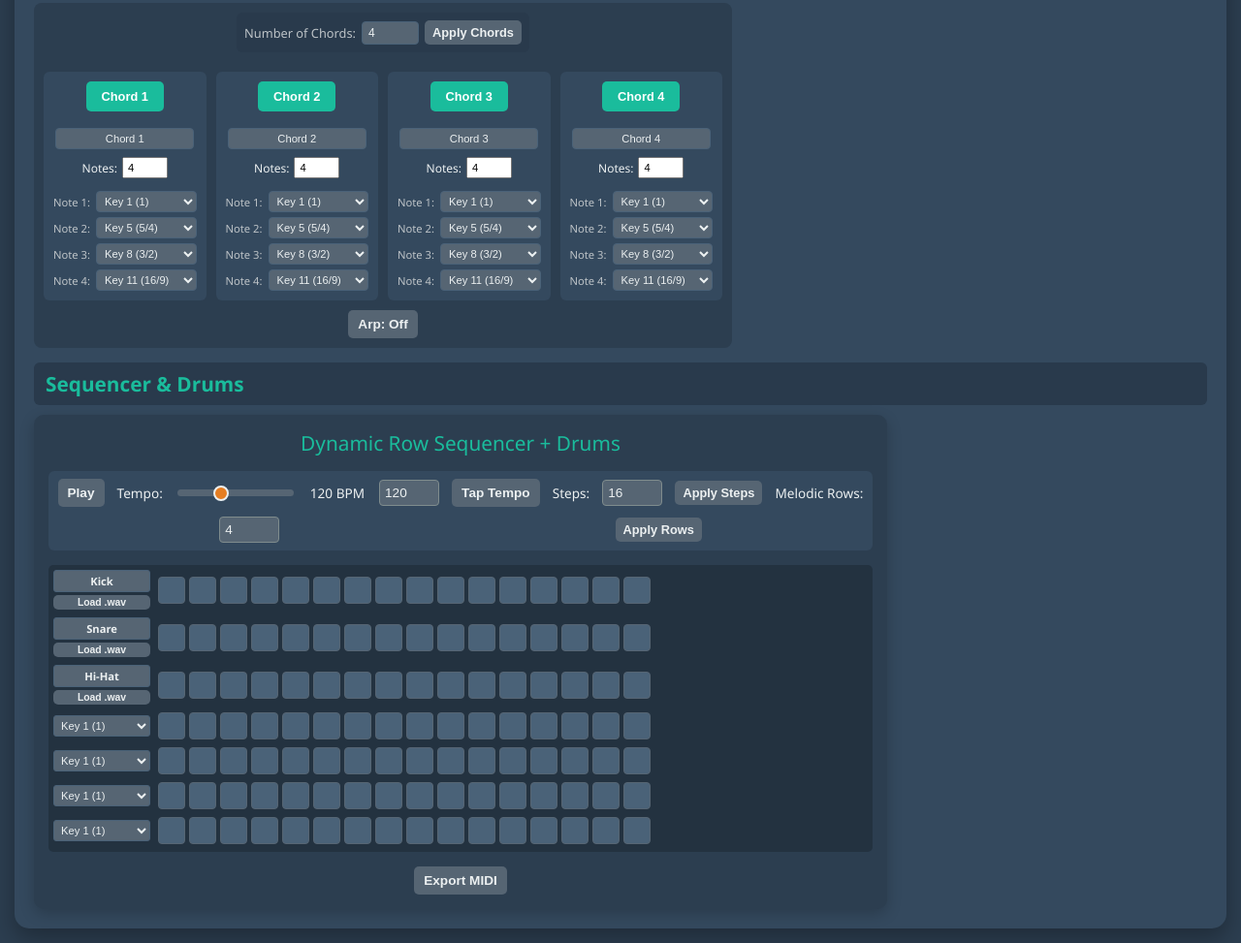
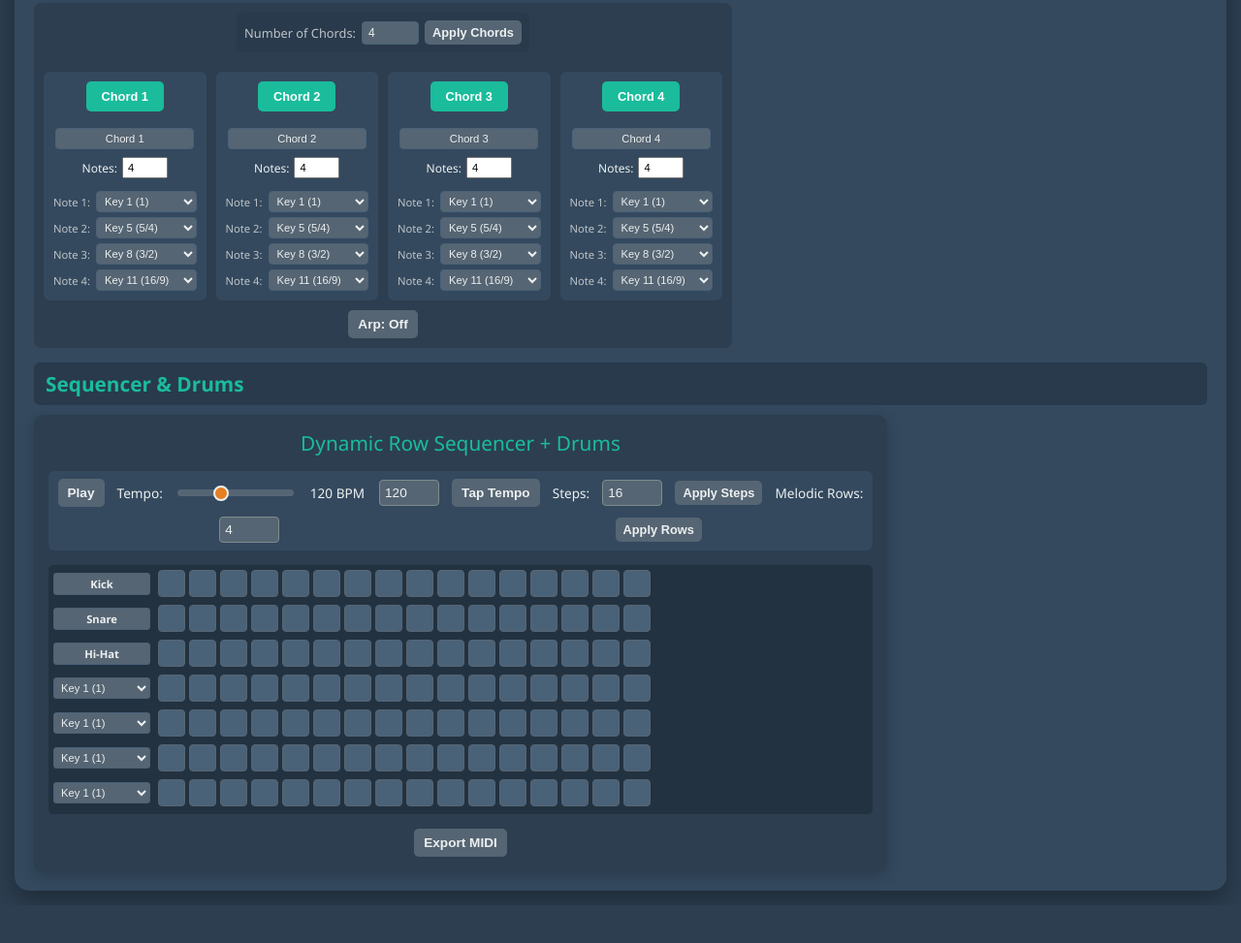
Before and after one commit to kherkman/tunablekeys, a plain HTML site: page index.html in a window 1280 px wide. Shown: the part 684-1657 px from the top of the page at 97% size. After the commit the page ends 1618 px from the top, so only its background shows below. Drawn offline with Linux system fonts and the light colour scheme; no server answers.

Commit message:
Update index.html

```diff
--- a/index.html
+++ b/index.html
@@ -2771,29 +2771,29 @@
 
                 drumControlCell.appendChild(drumLabel);
 
-                const loadSampleBtn = document.createElement('button');
-                loadSampleBtn.textContent = 'Load .wav';
-                loadSampleBtn.classList.add('control-button');
-                loadSampleBtn.style.fontSize = '0.65em';
-                loadSampleBtn.style.padding = '2px 4px';
-                loadSampleBtn.dataset.drumIndex = r_drum;
-
-                const fileInput = document.createElement('input');
-                fileInput.type = 'file';
-                fileInput.accept = '.wav,audio/wav';
-                fileInput.style.display = 'none';
-                fileInput.dataset.drumIndex = r_drum;
-
-                loadSampleBtn.addEventListener('click', () => {
-                    fileInput.click();
-                });
-
-                fileInput.addEventListener('change', (event) => {
-                    loadCustomDrumSample(event, r_drum);
-                });
-
-                drumControlCell.appendChild(loadSampleBtn);
-                drumControlCell.appendChild(fileInput);
+             //   const loadSampleBtn = document.createElement('button');
+             //   loadSampleBtn.textContent = 'Load .wav';
+             //   loadSampleBtn.classList.add('control-button');
+             //   loadSampleBtn.style.fontSize = '0.65em';
+             //   loadSampleBtn.style.padding = '2px 4px';
+             //   loadSampleBtn.dataset.drumIndex = r_drum;
+
+             //   const fileInput = document.createElement('input');
+             //   fileInput.type = 'file';
+             //   fileInput.accept = '.wav,audio/wav';
+             //   fileInput.style.display = 'none';
+             //   fileInput.dataset.drumIndex = r_drum;
+
+             //   loadSampleBtn.addEventListener('click', () => {
+             //       fileInput.click();
+             //   });
+
+             //   fileInput.addEventListener('change', (event) => {
+             //       loadCustomDrumSample(event, r_drum);
+             //   });
+
+             //   drumControlCell.appendChild(loadSampleBtn);
+             //   drumControlCell.appendChild(fileInput);
 
                 rowWrapperDiv.appendChild(drumControlCell);
 
```
